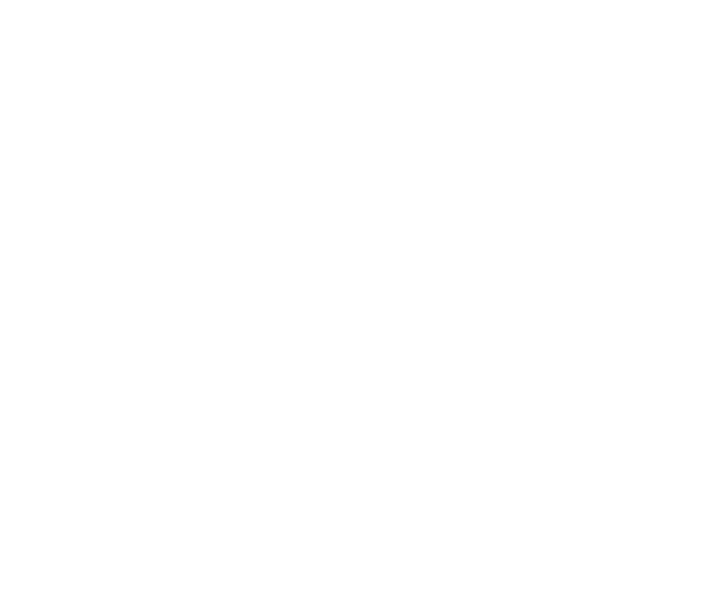
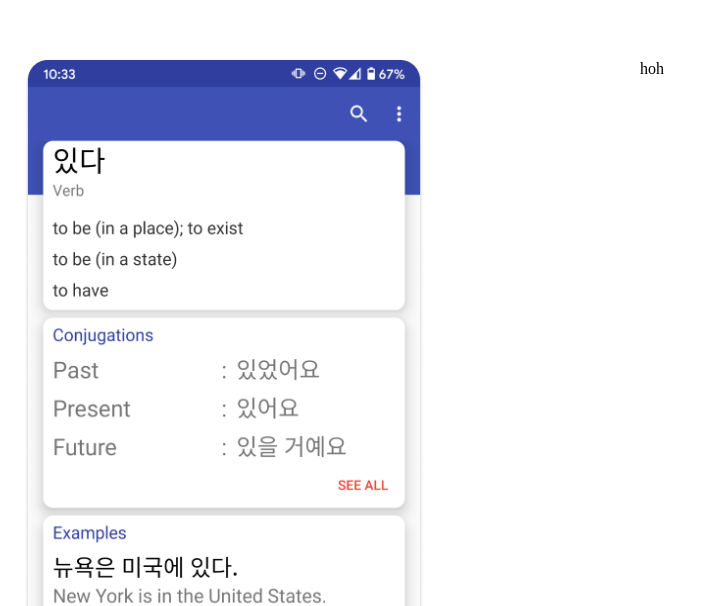
Before and after one commit to 494Studios/Hanji-website, a Next.js app: page / in a window 1280 px wide. Shown: the part 934-1540 px from the top of the page, without its empty margins (0-701 px from the left). Before the commit the page ends 866 px from the top, so only its background shows below. Built offline with nearby package versions, Linux system fonts and the light colour scheme.

Commit message:
Created container for and index.js for components

```diff
--- /dev/null
+++ b/components/ContentContainer.tsx
@@ -0,0 +1,12 @@
+import { Box, Container, Grid } from '@material-ui/core';
+import React, { FC } from 'react';
+
+const ContentContainer: FC = ({ children }) => (
+  <Box pt={16}>
+    <Container>
+      <Grid container>{children}</Grid>
+    </Container>
+  </Box>
+);
+
+export default ContentContainer;
--- a/components/HeroSection.tsx
+++ b/components/HeroSection.tsx
@@ -1,7 +1,7 @@
 import React, { FC } from 'react';
 import { Box, Container, Grid } from '@material-ui/core';
 import Image from 'next/image';
-import HeroContent from '@components/HeroContent';
+import HeroContent from './HeroContent';
 
 const HeroSection: FC = () => (
   <>
--- /dev/null
+++ b/components/index.js
@@ -0,0 +1,3 @@
+export { default as ContentContainer } from './ContentContainer';
+export { default as HeroContent } from './HeroContent';
+export { default as HeroSection } from './HeroSection';
--- a/pages/index.tsx
+++ b/pages/index.tsx
@@ -1,10 +1,20 @@
 import React from 'react';
-import HeroSection from '@components/HeroSection';
+import { Grid } from '@material-ui/core';
+import Image from 'next/image';
+import { ContentContainer, HeroSection } from '@components';
 
 const IndexPage = () => {
   return (
     <div style={{ overflowX: 'hidden', margin: -8 }}>
       <HeroSection />
+      <ContentContainer>
+        <Grid item xs={6}>
+          <Image src="/screenshot.png" width={400} height={800} />
+        </Grid>
+        <Grid item xs={6}>
+          hoh
+        </Grid>
+      </ContentContainer>
     </div>
   );
 };
--- a/tsconfig.json
+++ b/tsconfig.json
@@ -19,9 +19,9 @@
     "target": "esnext",
     "baseUrl": ".",
     "paths": {
-      "@components/*": ["components/*"],
+      "@components": ["components"],
     }
   },
   "exclude": ["node_modules"],
-  "include": ["**/*.ts", "**/*.tsx"]
+  "include": ["**/*.ts", "**/*.tsx", "components/index.js"]
 }
```
Also changed, not shown: public/screenshot.png (added).
